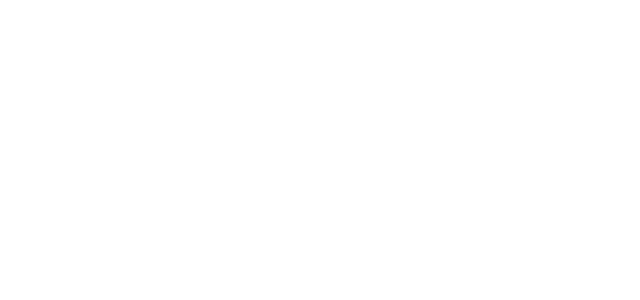
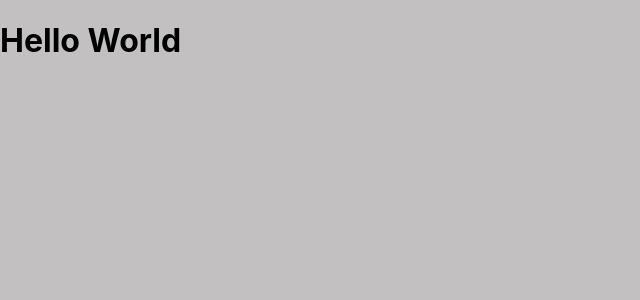
Before and after one commit to GainorJoshua-FS/DigitalPorfolio, a React (Create React App) app in the folder portfolio/: page / in a window 1280 px wide. Shown: the top 300 px of the page, without its empty margins (0-640 px from the left). Built offline with nearby package versions, Linux system fonts and the light colour scheme.

Commit message:
Background color added

```diff
--- a/portfolio/src/App.js
+++ b/portfolio/src/App.js
@@ -2,10 +2,16 @@
 
 function App() {
   return (
-    <main className="App">
-
+    <main style={styles.main}>
+      <h1>Hello World</h1>
     </main>
   );
 }
 
 export default App;
+
+const styles = {
+  main:{
+    backgroundColor: "#c2c0c1"
+  }
+}
--- a/portfolio/src/index.css
+++ b/portfolio/src/index.css
@@ -5,6 +5,7 @@
     sans-serif;
   -webkit-font-smoothing: antialiased;
   -moz-osx-font-smoothing: grayscale;
+  background-color: #c2c0c1;
 }
 
 code {
```
